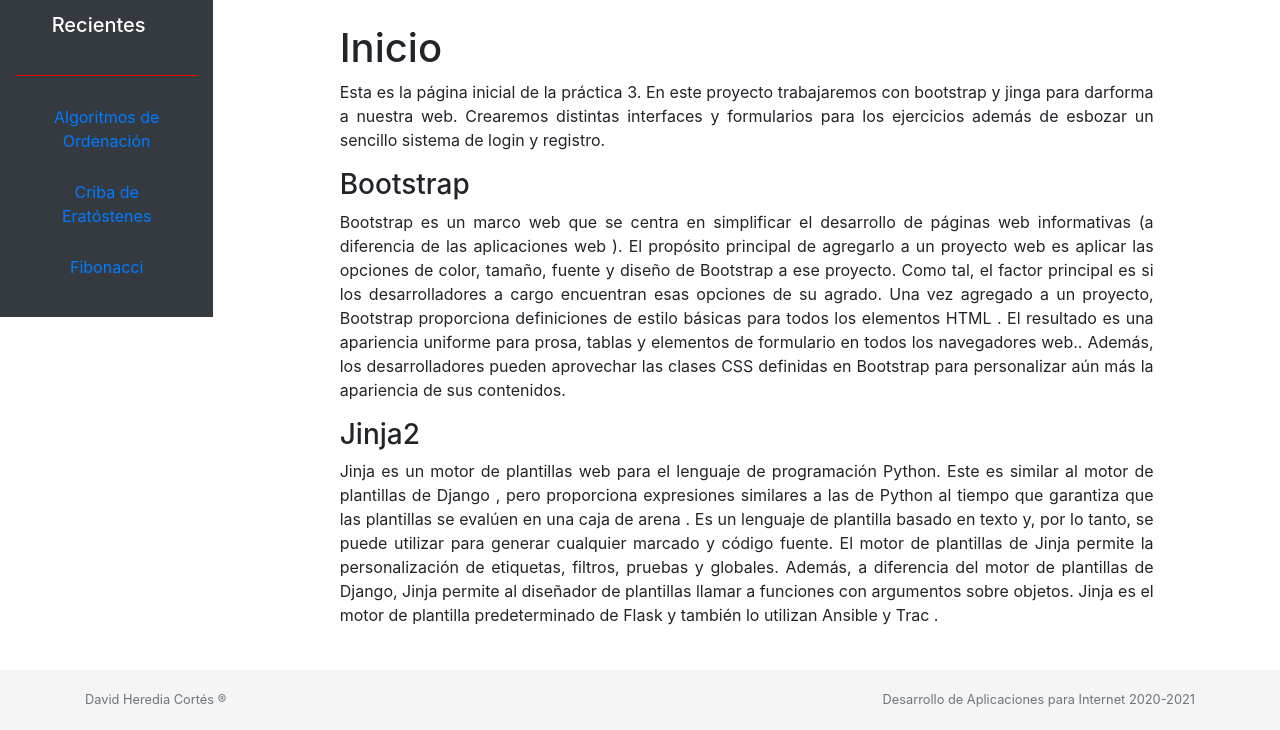
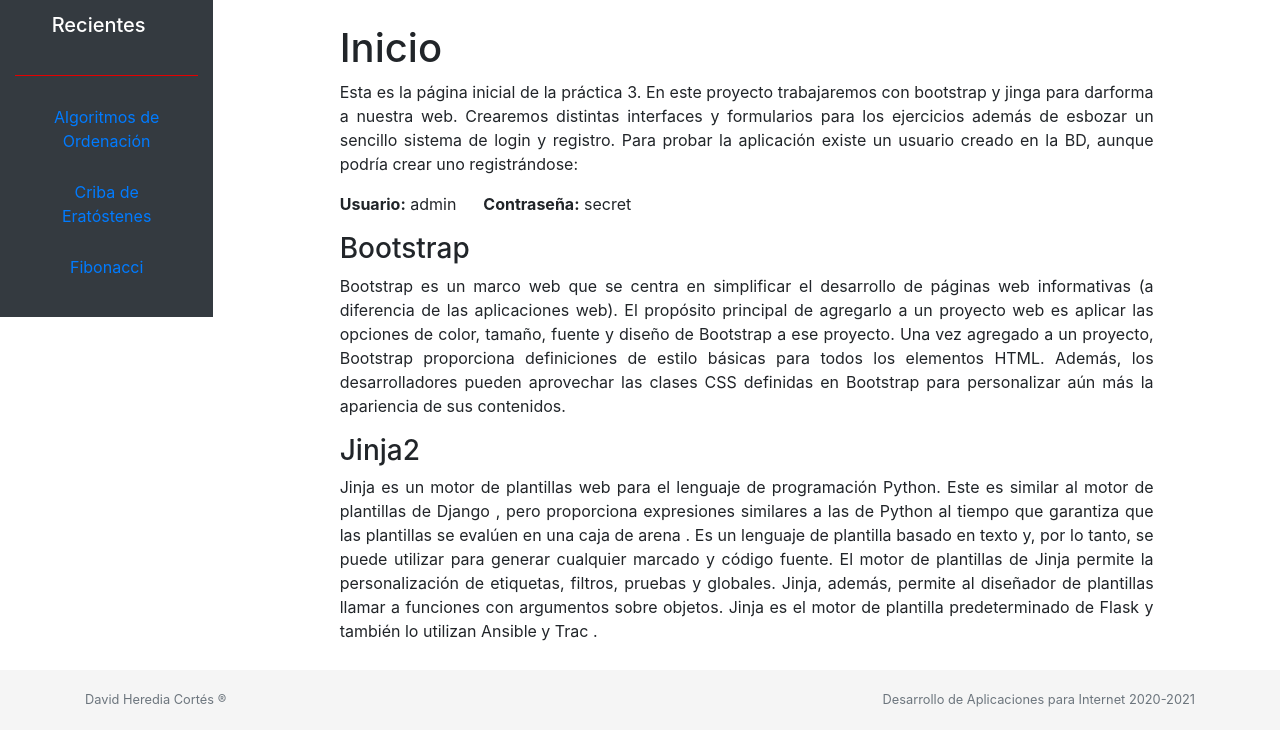
Before and after one commit to XDavid1999/DAI-20-21, a Flask app: page / in a window 1280 px wide. Shown: the part 70-800 px from the top of the page. Run offline with Flask 2, Linux system fonts and the light colour scheme; some libraries are stand-ins or nearby versions.

Commit message:
Práctica 3

```diff
--- a/PRACTICA3/app/templates/gestionaDatosUsuario.html
+++ b/PRACTICA3/app/templates/gestionaDatosUsuario.html
@@ -13,7 +13,7 @@
             <label class="mt-4" for="password"><strong>Contraseña</strong></label>
             <input class="form-control" type="text" value="{{password}}" name="Password" {{disabled}}>
             {% if not disabled %}
-                <button class="btn btn-outline-success mt-4" type="submit">Modificar</button>
+                <button class="btn btn-outline-success mt-4" type="submit">Confirmar</button>
             {% endif %}
         </form>
     </div>
--- a/PRACTICA3/app/templates/layout.html
+++ b/PRACTICA3/app/templates/layout.html
@@ -12,21 +12,19 @@
         <h1>{{titulo}}</h1>
         <p class="justify">Esta es la página inicial de la práctica 3. En este proyecto trabajaremos con bootstrap y jinga para
             darforma a nuestra web. Crearemos distintas interfaces y formularios para los ejercicios además de esbozar un sencillo sistema
-            de login y registro.</p>
-
+            de login y registro. Para probar la aplicación existe un usuario creado en la BD, aunque podría crear uno registrándose:</p>
+            <p> <strong>Usuario:</strong> admin &nbsp;&nbsp;&nbsp;&nbsp; <strong>Contraseña:</strong> secret</p>
         <h3>Bootstrap</h3>
         <p class="justify">Bootstrap es un marco web que se centra en simplificar el desarrollo de páginas web informativas (a diferencia
-            de las aplicaciones web ). El propósito principal de agregarlo a un proyecto web es aplicar las opciones de
-            color, tamaño, fuente y diseño de Bootstrap a ese proyecto. Como tal, el factor principal es si los desarrolladores
-            a cargo encuentran esas opciones de su agrado. Una vez agregado a un proyecto, Bootstrap proporciona definiciones
-                de estilo básicas para todos los elementos HTML . El resultado es una apariencia uniforme para prosa, tablas y
-                elementos de formulario en todos los navegadores web.. Además, los desarrolladores pueden aprovechar las clases
+            de las aplicaciones web). El propósito principal de agregarlo a un proyecto web es aplicar las opciones de
+            color, tamaño, fuente y diseño de Bootstrap a ese proyecto.  Una vez agregado a un proyecto, Bootstrap proporciona definiciones
+                de estilo básicas para todos los elementos HTML. Además, los desarrolladores pueden aprovechar las clases
                 CSS definidas en Bootstrap para personalizar aún más la apariencia de sus contenidos.</p>
         <h3>Jinja2</h3>
         <p class="justify">Jinja es un motor de plantillas web para el lenguaje de programación Python. Este es similar al
              motor de plantillas de Django , pero proporciona expresiones similares a las de Python al tiempo que garantiza que las plantillas se evalúen en una caja de arena . Es un
               lenguaje de plantilla basado en texto y, por lo tanto, se puede utilizar para generar cualquier marcado y código fuente. El motor de plantillas de Jinja permite la
-              personalización de etiquetas, filtros, pruebas y globales. Además, a diferencia del motor de plantillas de Django, Jinja permite al diseñador de plantillas llamar
+              personalización de etiquetas, filtros, pruebas y globales. Jinja, además, permite al diseñador de plantillas llamar
                a funciones con argumentos sobre objetos. Jinja es el motor de plantilla predeterminado de Flask y también lo utilizan Ansible y Trac .</p>
 
     </div>
```
Also changed, not shown: 2 other files.
